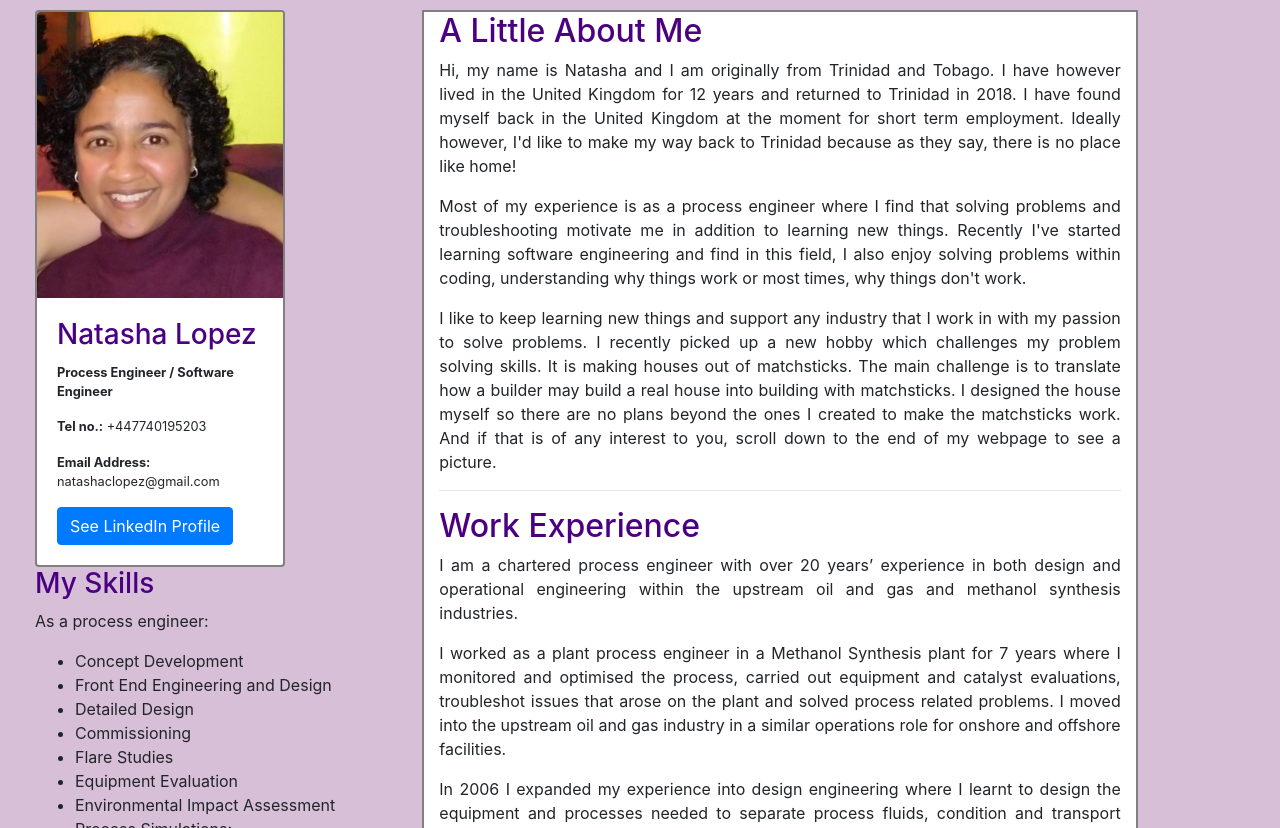
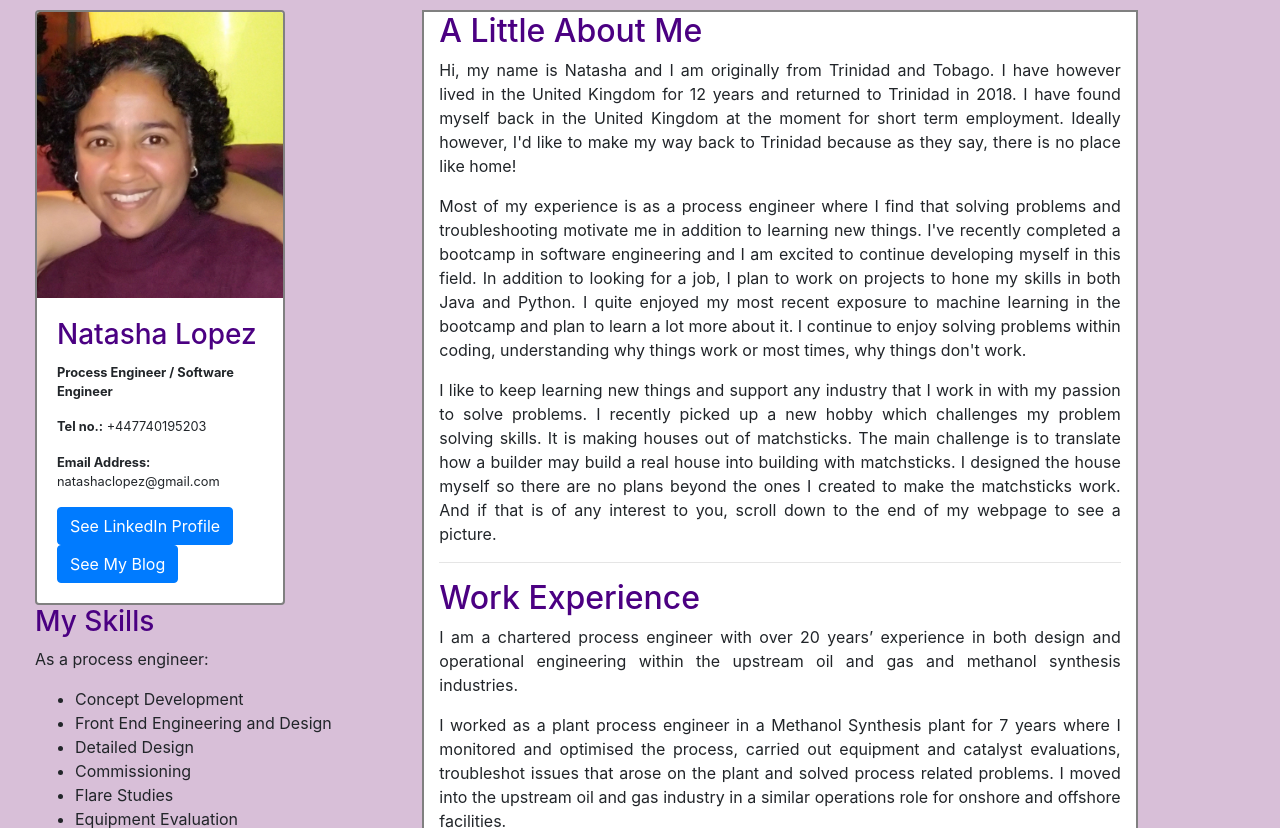
Before and after one commit to Natasha-73/Natasha_Lopez, a plain HTML site: page index.html in a window 1280 px wide. Shown: the part 272-1100 px from the top of the page. Drawn offline with Linux system fonts and the light colour scheme.

Commit message:
Update completion of bootcamp

```diff
--- a/index.html
+++ b/index.html
@@ -39,6 +39,7 @@
                           <p class="card-text"><b>Tel no.:</b> +447740195203</p>
                           <p class="card-text"><b>Email Address:</b> natashaclopez@gmail.com</p>
                           <a href="https://www.linkedin.com/in/natasha-l-871780b5" class="btn btn-primary">See LinkedIn Profile</a>
+						  <a href="https://i-wonder-code.blogspot.com/" class="btn btn-primary">See My Blog</a>
                         </div>
                     </div>
 
@@ -112,8 +113,10 @@
                             </p>
                             <p>
                             Most of my experience is as a process engineer where I find that solving problems and troubleshooting motivate me
-                            in addition to learning new things. Recently I've started learning software engineering and find in this field, I also enjoy
-                            solving problems within coding, understanding why things work or most times, why things don't work.
+                            in addition to learning new things. I've recently completed a bootcamp in software engineering and I am excited to continue developing myself
+							in this field. In addition to looking for a job, I plan to work on projects to hone my skills in both Java and
+							Python. I quite enjoyed my most recent exposure to machine learning in the bootcamp and plan to learn a lot more about it.
+							I continue to enjoy solving problems within coding, understanding why things work or most times, why things don't work.
                             </p>
 
                             <p>
```
